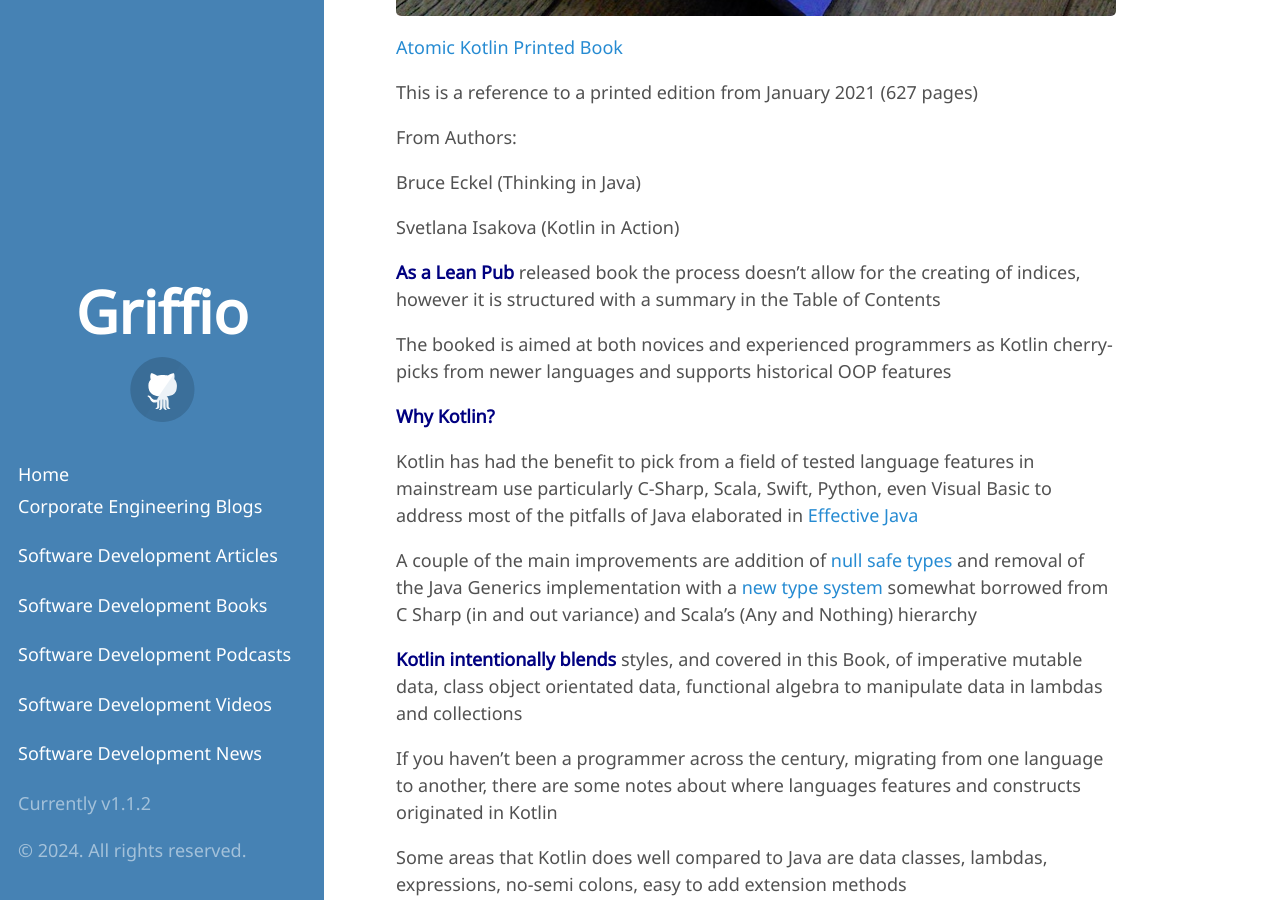
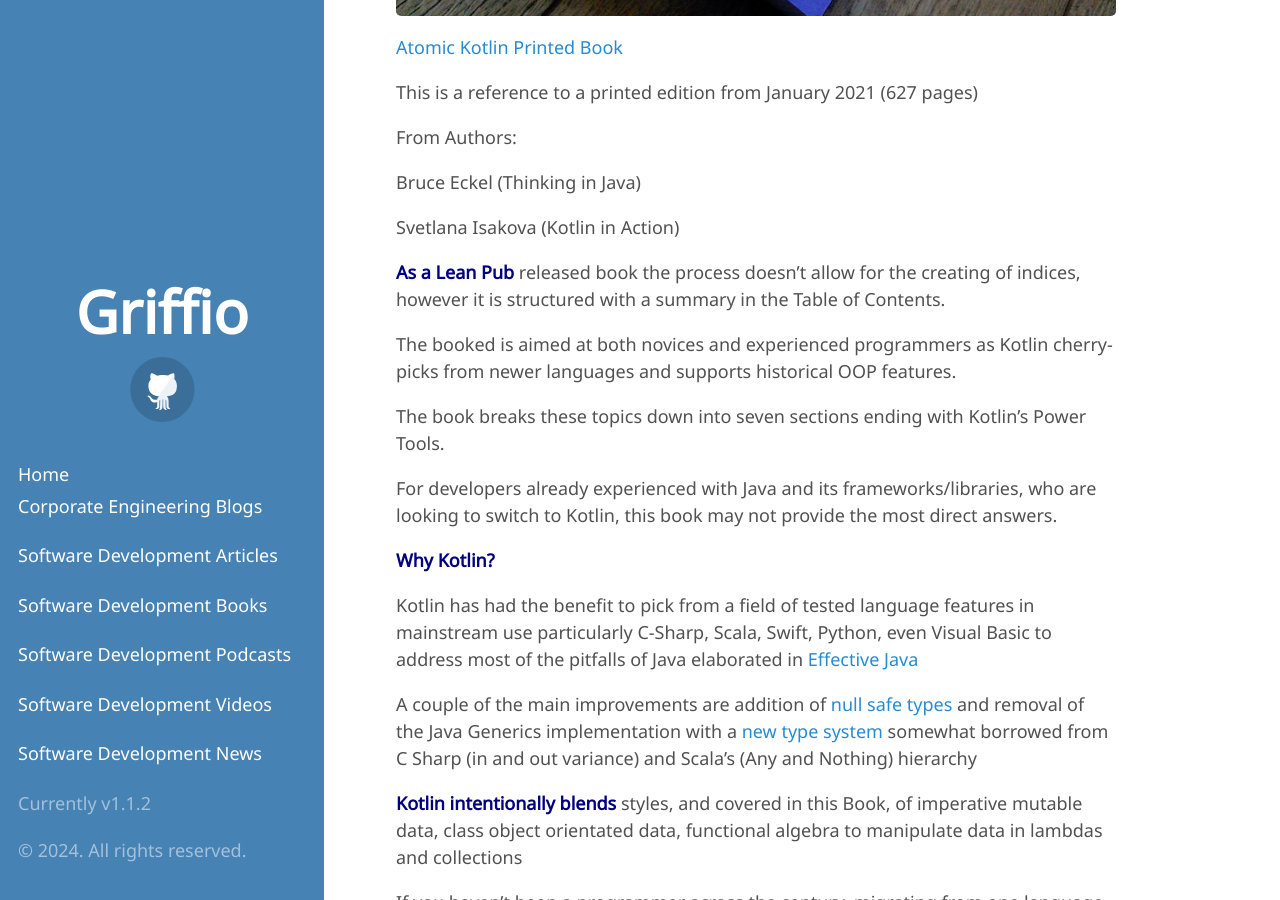
Before and after one commit to griffio/griffio.github.io, a Jekyll site: the page built from _posts/2021-02-12-Atomic-Kotlin-Review.md, in a window 1280 px wide and 900 px high, scrolled down 674 px. Built offline with Jekyll 4.4.1, drawn with Linux system fonts in a browser that asks for light colours; some web fonts are replaced.

Commit message:
Update 2021-02-12-Atomic-Kotlin-Review.md

```diff
--- a/_posts/2021-02-12-Atomic-Kotlin-Review.md
+++ b/_posts/2021-02-12-Atomic-Kotlin-Review.md
@@ -19,9 +19,13 @@
 
 Svetlana Isakova (Kotlin in Action)
 
-**As a Lean Pub** released book the process doesn't allow for the creating of indices, however it is structured with a summary in the Table of Contents
+**As a Lean Pub** released book the process doesn't allow for the creating of indices, however it is structured with a summary in the Table of Contents.
 
-The booked is aimed at both novices and experienced programmers as Kotlin cherry-picks from newer languages and supports historical OOP features
+The booked is aimed at both novices and experienced programmers as Kotlin cherry-picks from newer languages and supports historical OOP features.
+
+The book breaks these topics down into seven sections ending with Kotlin's Power Tools.
+
+For developers already experienced with Java and its frameworks/libraries, who are looking to switch to Kotlin, this book may not provide the most direct answers.
 
 **Why Kotlin?**
 
```
